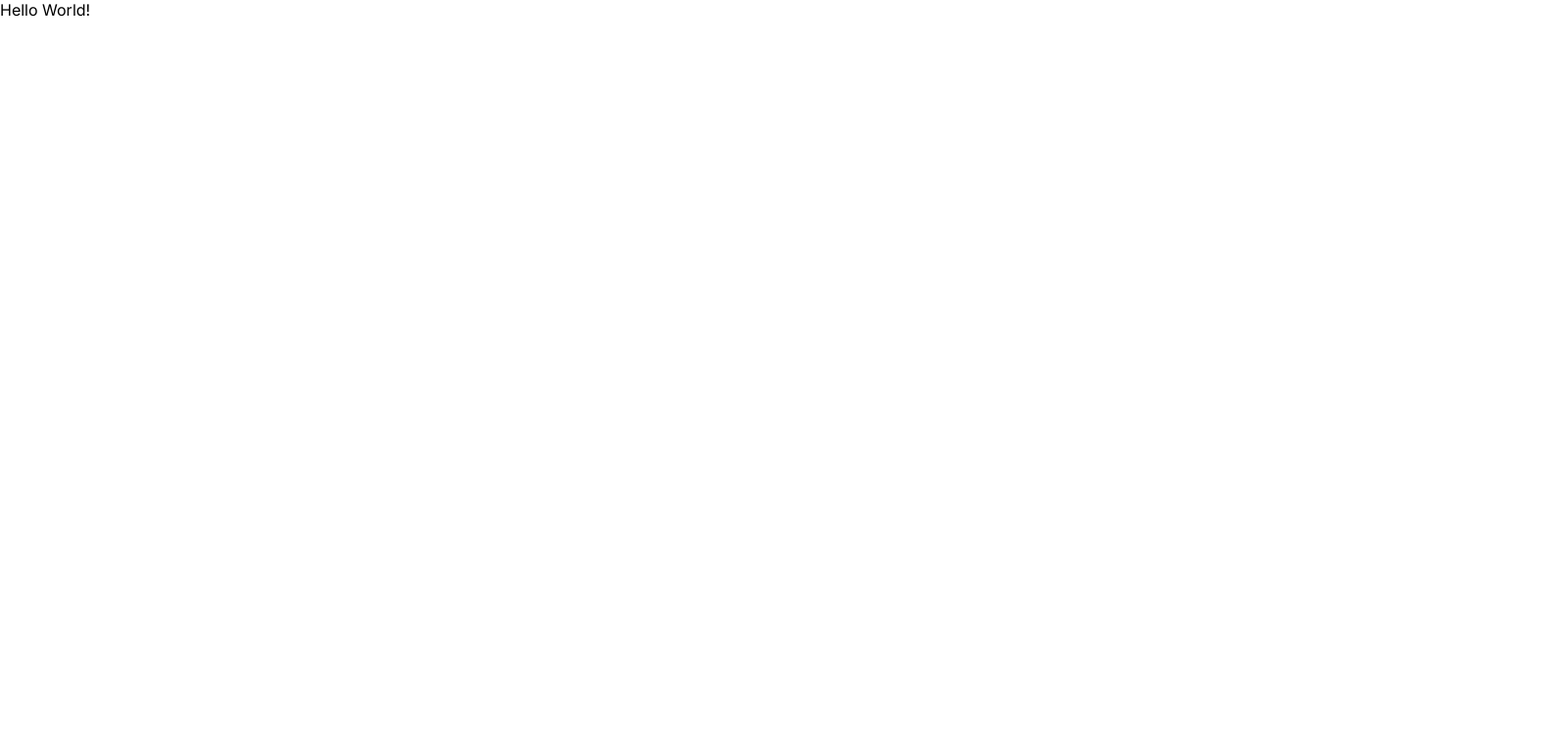
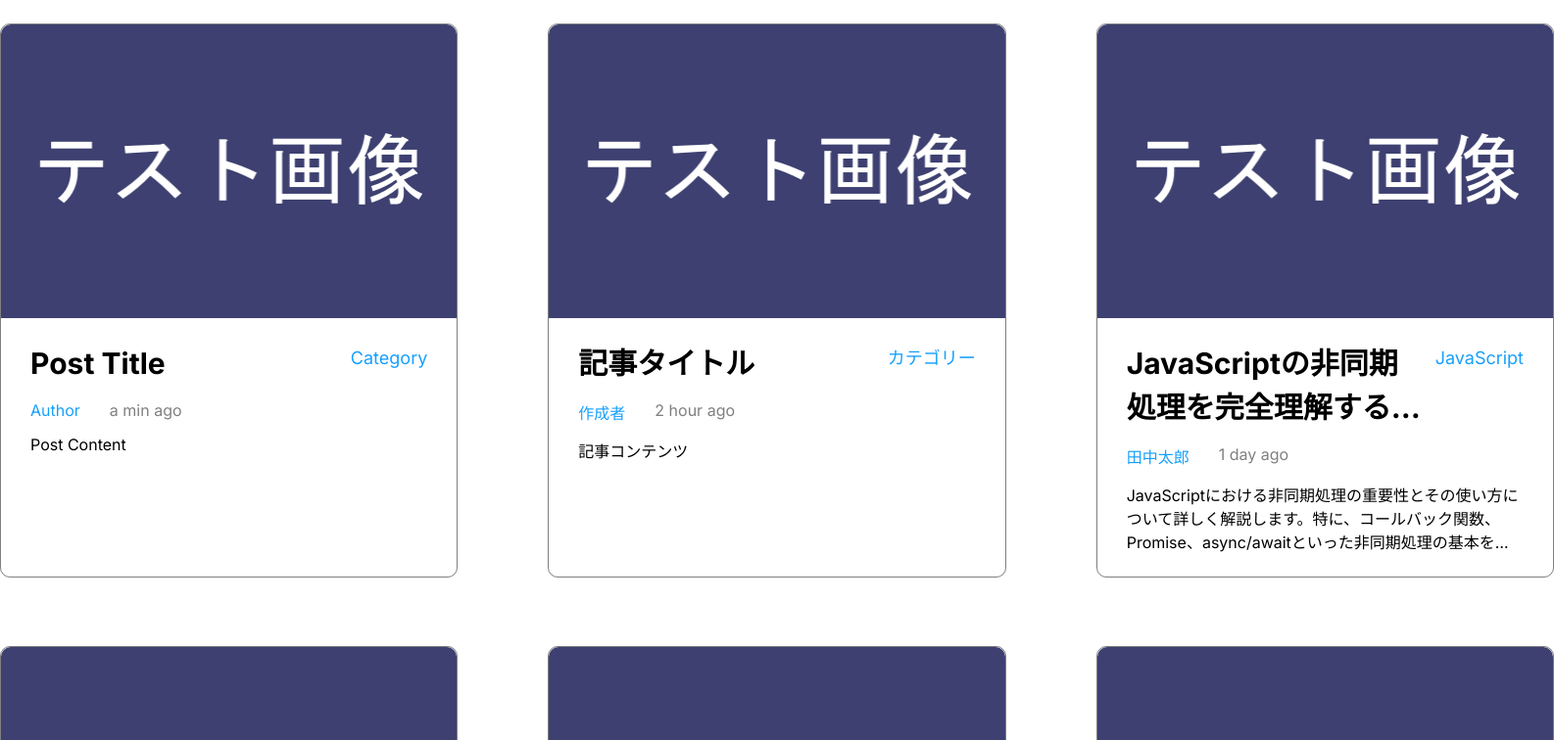
Before and after one commit to keita7777/teamsdev_16_1, a Next.js app: page / in a window 1280 px wide. Shown: the top 756 px of the page at 98% size, 1586 px wide, since content can reach past the window. Built offline with nearby package versions, Linux system fonts and the light colour scheme.

Commit message:
ブログ記事一覧を作成

```diff
--- a/app/page.tsx
+++ b/app/page.tsx
@@ -1,5 +1,8 @@
-import styles from "./page.module.css";
+import ArticleList from "@/components/ArticleList";
+// import styles from "./page.module.css";
 
 export default function Home() {
-  return <p>Hello World!</p>;
+  return <>
+  <ArticleList />
+</>
 }
--- /dev/null
+++ b/components/ArticleCard/index.tsx
@@ -0,0 +1,40 @@
+import Image from "next/image";
+import Link from "next/link";
+import styles from "./styles.module.css";
+
+// フロント構築時のテストデータなのでany型で定義
+type ArticleCardProps = {
+  data: any;
+};
+
+const ArticleCard = ({ data }: ArticleCardProps) => {
+  return (
+    <li className={styles.article}>
+      <Link href={"/"}>
+        <div className={styles.articleImageContainer}>
+          <Image
+            src={data.image_path}
+            alt={data.title}
+            fill
+            sizes="33vw"
+            className={styles.articleImage}
+          />
+        </div>
+        <div className={styles.articleInfo}>
+          <div className={styles.articleInfoTop}>
+            <h2 className={styles.articleTitle}>{data.title}</h2>
+            <p className={styles.articleCategory}>{data.category}</p>
+          </div>
+          <div className={styles.articleInfoMiddle}>
+            <p className={styles.articleAuthor}>{data.author}</p>
+            <p className={styles.articleDate}>{data.created_at}</p>
+          </div>
+          <div>
+            <p className={styles.articleContent}>{data.content}</p>
+          </div>
+        </div>
+      </Link>
+    </li>
+  );
+};
+export default ArticleCard;
--- /dev/null
+++ b/components/ArticleCard/styles.module.css
@@ -0,0 +1,87 @@
+.article {
+  display: flex;
+  flex-direction: column;
+  width: calc((100% - 184px) / 3);
+  border: 1px solid rgba(0, 0, 0, 0.5);
+  border-radius: 10px;
+}
+
+.article > a {
+  display: flex;
+  flex-direction: column;
+  height: 100%;
+  transition: all 0.2s;
+}
+.article > a:hover {
+  box-shadow: 0px 0px 10px 8px #e6e6e6;
+  border-radius: 10px;
+}
+
+.articleImageContainer {
+  width: 100%;
+  height: 300px;
+  position: relative;
+  display: block;
+  overflow: hidden;
+  border-radius: 10px 10px 0 0;
+}
+.articleImage {
+  transition: all 0.2s;
+}
+.article > a:hover .articleImage {
+  transform: scale(1.07);
+}
+
+.articleInfo {
+  display: flex;
+  flex-direction: column;
+  gap: 15px;
+  padding: 24px 30px;
+}
+
+.articleInfoTop {
+  display: flex;
+  justify-content: space-between;
+  gap: 10px;
+}
+.articleInfoMiddle {
+  display: flex;
+  gap: 30px;
+}
+
+.articleTitle {
+  font-size: 1.875rem;
+  font-weight: bold;
+  line-height: 1.5;
+
+  /* タイトルを2行分の高さのみ表示 */
+  overflow: hidden;
+  display: -webkit-box;
+  text-overflow: ellipsis;
+  -webkit-box-orient: vertical;
+  -webkit-line-clamp: 2;
+  max-height: calc(1.875rem * 2 * 1.5);
+}
+.articleCategory {
+  font-size: 1.125rem;
+  color: #18a0fb;
+  flex-shrink: 0;
+  line-height: 1.875;
+  max-width: 10rem;
+  word-wrap: break-word;
+}
+.articleAuthor {
+  color: #18a0fb;
+}
+.articleDate {
+  color: rgba(0, 0, 0, 0.5);
+  flex-shrink: 0;
+}
+.articleContent {
+  /* コンテンツを3行分の高さのみ表示 */
+  overflow: hidden;
+  display: -webkit-box;
+  text-overflow: ellipsis;
+  -webkit-box-orient: vertical;
+  -webkit-line-clamp: 3;
+}
--- /dev/null
+++ b/components/ArticleList/TestData/TestData.ts
@@ -0,0 +1,124 @@
+import ArticleImage from "./article-image.png";
+
+export const TestData = [
+  {
+    id: 1,
+    title: "Post Title",
+    content: "Post Content",
+    category: "Category",
+    image_path: ArticleImage,
+    author: "Author",
+    created_at: "a min ago",
+  },
+  {
+    id: 2,
+    title: "記事タイトル",
+    content: "記事コンテンツ",
+    category: "カテゴリー",
+    image_path: ArticleImage,
+    author: "作成者",
+    created_at: "2 hour ago",
+  },
+  {
+    id: 3,
+    title:
+      "JavaScriptの非同期処理を完全理解するためのステップバイステップガイド",
+    content:
+      "JavaScriptにおける非同期処理の重要性とその使い方について詳しく解説します。特に、コールバック関数、Promise、async/awaitといった非同期処理の基本をマスターし、非同期処理の流れを制御するための実践的なテクニックを学びます。エラーハンドリングの方法や実際の開発シーンでの応用例も紹介し、非同期処理に対する理解を深めます。",
+    category: "JavaScript",
+    image_path: ArticleImage,
+    author: "田中太郎",
+    created_at: "1 day ago",
+  },
+  {
+    id: 4,
+    title: "Flexbox vs Grid: レイアウトの違いを比較",
+    content:
+      "CSSのFlexboxとGridレイアウトの違いとそれぞれの強み、具体的な使用例を紹介し、適切な場面で使い分ける方法を解説します。",
+    category: "CSS",
+    image_path: ArticleImage,
+    author: "田中太郎",
+    created_at: "3 days ago",
+  },
+  {
+    id: 5,
+    title: "初心者でも簡単！Reactコンポーネントの作り方",
+    content:
+      "Reactの基本的なコンポーネント作成方法と、再利用可能なUIコンポーネントを作る際のコツをステップごとに解説します。",
+    category: "React",
+    image_path: ArticleImage,
+    author: "田中太郎",
+    created_at: "a week ago",
+  },
+  {
+    id: 6,
+    title: "Gitのブランチ戦略でチーム開発を効率化",
+    content:
+      "Gitを使ったバージョン管理は、チーム開発の基盤となる重要なスキルです。この記事では、Gitの基本的な使い方に加え、効率的なブランチ戦略であるGit FlowやGitHub Flowを紹介します。開発フローの中で各ブランチをどのように活用すべきか、マージやコンフリクト解消の手順、リリース時の注意点などを詳しく解説します。",
+    category: "Git",
+    image_path: ArticleImage,
+    author: "田中太郎",
+    created_at: "2 weeks ago",
+  },
+  {
+    id: 7,
+    title: "サーバーレスアーキテクチャの基礎と応用",
+    content:
+      "サーバーレスアーキテクチャの基本概念から、実際にAWS Lambdaなどを利用した実装例までを紹介します。",
+    category: "サーバー",
+    image_path: ArticleImage,
+    author: "田中太郎",
+    created_at: "3 weeks ago",
+  },
+  {
+    id: 8,
+    title: "デバッグの基本！JavaScriptでエラーを解決する方法",
+    content:
+      "JavaScriptの開発において、デバッグは欠かせないスキルです。この記事では、Chrome DevToolsやVSCodeを活用した効率的なデバッグ方法を詳しく解説します。ブレークポイントの設定、コンソールログの活用、ネットワークのモニタリングなど、エラーの原因を特定し、問題を迅速に解決するためのデバッグテクニックを学びましょう。",
+    category: "JavaScript",
+    image_path: ArticleImage,
+    author: "田中太郎",
+    created_at: "a month ago",
+  },
+  {
+    id: 9,
+    title: "Next.jsでSEOに強いサイトを構築する方法",
+    content:
+      "Next.jsを使ったSSRとISRを活用したSEOに強いサイトの作成方法と、実際の活用事例を紹介します。",
+    category: "Next.js",
+    image_path: ArticleImage,
+    author: "田中太郎",
+    created_at: "2 months ago",
+  },
+  {
+    id: 10,
+    title: "Pythonで機械学習を始めるための基礎知識",
+    content:
+      "Pythonとライブラリ（Pandas、Scikit-learnなど）を使った、初心者向けの機械学習モデルの構築方法を紹介します。",
+    category: "Python",
+    image_path: ArticleImage,
+    author: "田中太郎",
+    created_at: "4 months ago",
+  },
+  {
+    id: 11,
+    title: "REST API vs GraphQL：どちらを選ぶべきか？",
+    content:
+      "GraphQLは、REST APIと比較してデータ取得の柔軟性が高く、クライアントが必要なデータのみを効率的に取得できます。この記事では、GraphQLの基本的な仕組みから、クエリとミューテーションの使い方、スキーマの設計、Apollo Clientを利用したフロントエンドでの実装方法をステップバイステップで解説します。",
+    category: "設計",
+    image_path: ArticleImage,
+    author: "田中太郎",
+    created_at: "6 months ago",
+  },
+  {
+    id: 12,
+    title: "セキュリティを強化！フロントエンドのベストプラクティス",
+    content:
+      "フロントエンド開発において、セキュリティは重要な課題です。この記事では、クロスサイトスクリプティング（XSS）やクロスサイトリクエストフォージェリ（CSRF）などの一般的な攻撃手法に対する対策を解説します。さらに、CSP（コンテンツセキュリティポリシー）やセキュアな認証・認可の実装方法など、セキュリティを強化するための具体的な実装例を紹介します。",
+    category:
+      "セキュリティセキュリティセキュリティセキュリティセキュリティセキュリティセキュリティ",
+    image_path: ArticleImage,
+    author: "田中太郎田中太郎田中太郎田中太郎田中太郎田中太郎",
+    created_at: "a year ago",
+  },
+];
--- /dev/null
+++ b/components/ArticleList/index.tsx
@@ -0,0 +1,19 @@
+import ArticleCard from "../ArticleCard";
+import styles from "./styles.module.css";
+
+// フロント構築時のテストデータ
+// バックエンド構築後はcomponents\ArticleList\TestDataごと削除する
+import { TestData } from "./TestData/TestData";
+
+const ArticleList = () => {
+  return (
+    <div className={styles.articleListContainer}>
+      <ul className={styles.articleList}>
+        {TestData.map((data) => (
+          <ArticleCard key={data.id} data={data} />
+        ))}
+      </ul>
+    </div>
+  );
+};
+export default ArticleList;
--- /dev/null
+++ b/components/ArticleList/styles.module.css
@@ -0,0 +1,13 @@
+.articleListContainer {
+  /* max-width: 1586px; */
+  width: 1586px;
+  margin: 24px auto;
+}
+
+.articleList {
+  display: flex;
+  flex-wrap: wrap;
+  gap: 70px 92px;
+  list-style-type: none;
+  width: 100%;
+}
```
Also changed, not shown: components/ArticleList/TestData/article-image.png (added).
